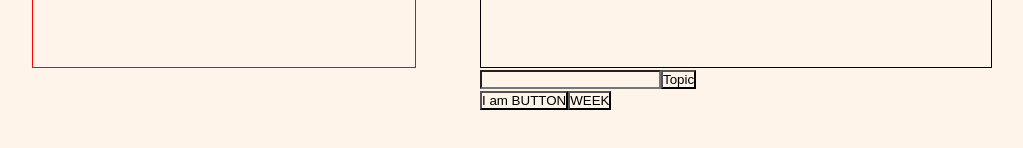
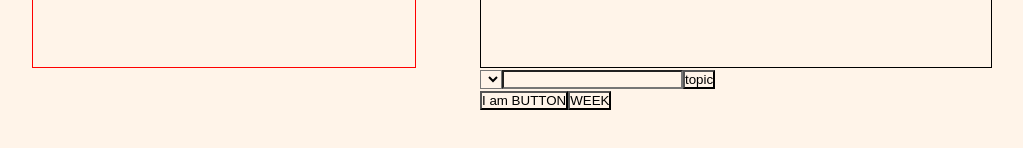
Before and after one commit to SchoolOfCode/bc13_w9_project-frontend-lucky-number-seven, a React (Create React App) app in the folder organiser/: page / in a window 1280 px wide. Shown: the part 746-894 px from the top of the page, without its empty margins (160-1183 px from the left). Built offline with nearby package versions, Linux system fonts and the light colour scheme.

Commit message:
select used

```diff
--- a/organiser/src/Components/TechDisplay/TechDisplay.js
+++ b/organiser/src/Components/TechDisplay/TechDisplay.js
@@ -14,8 +14,9 @@ const url = "http://localhost:3000";
 export default function TechDisplay() {
   const [user, setUser] = useState([]);
   const [week, setWeek] = useState([]);
-  const [topic, setTopic] = useState([]);
-  const [input, setInput] = useState([]);
+  const [topic, setTopic] = useState("");
+  const [topicList, setTopicList] = useState([]);
+  const [selectTopic, setSelectTopic] = useState([]);
   // useEffect(() => {
   async function getUsers() {
     const response = await fetch(`${url}/api/userRoutes`);
@@ -31,21 +32,25 @@ export default function TechDisplay() {
   }
   console.log(week);
 
-  async function getByTopic() {
+  async function getTopics() {
     const response = await fetch(`${url}/api/linkRoutes`);
     const data = await response.json();
-    setTopic(data.payload);
-    const topic = data.payload.topic;
-    return topic;
+    setSelectTopic(data.payload.topic);
   }
-  console.log(topic);
+  console.log(week);
+
+  async function handleChange(event) {
+    setTopic(event.target.value);
+  }
+  console.log("this is me", topic);
 
   async function handleSubmit(event) {
+    event.preventDefault();
     const response = await fetch(`${url}/api/linkRoutes?topic=${topic}`);
     const data = await response.json();
-    const inputTopic = data.payload.topic;
-    console.log(inputTopic);
+    setTopicList(data.payload);
   }
+  console.log(topicList);
   return (
     <div className="techDisplay">
       <div className="listAndInputs">
@@ -53,15 +58,22 @@ export default function TechDisplay() {
         <List className="listComponent" />
       </div>
       <form onSubmit={handleSubmit}>
-        <input
-          onChange={(event) => {
-            setInput(event.target.value);
-          }}
-          type="text"
-          value={input}
-        ></input>
-        <button onClick={getByTopic}>Topic</button>
+        <select>
+          {topicList?.map((topic) => {
+            return <option>{` ${topic.topic}`}</option>;
+          })}
+        </select>
+        <input onChange={handleChange} type="text" value={topic}></input>
+        <input type="submit" value="topic" />
       </form>
+      {/* <form onSubmit={handleSubmit}>
+        <select>
+          {selectTopic?.map((selectTopic) => {
+            return <option>{` ${selectTopic.topic}`}</option>;
+          })}
+        </select>
+        <input type="submit" value="topic" />
+      </form> */}
       <button onClick={getUsers}>I am BUTTON</button>
       <button onClick={getByWeek}>WEEK</button>
 
@@ -73,7 +85,7 @@ export default function TechDisplay() {
           <p> {`${week.week}${"      "} ${week.topic}${" "}${week.links}`}</p>
         );
       })}
-      {topic.map((topic) => {
+      {topicList?.map((topic) => {
         return <p>{`${topic.week} ${topic.topic} ${topic.links}`}</p>;
       })}
     </div>
```
